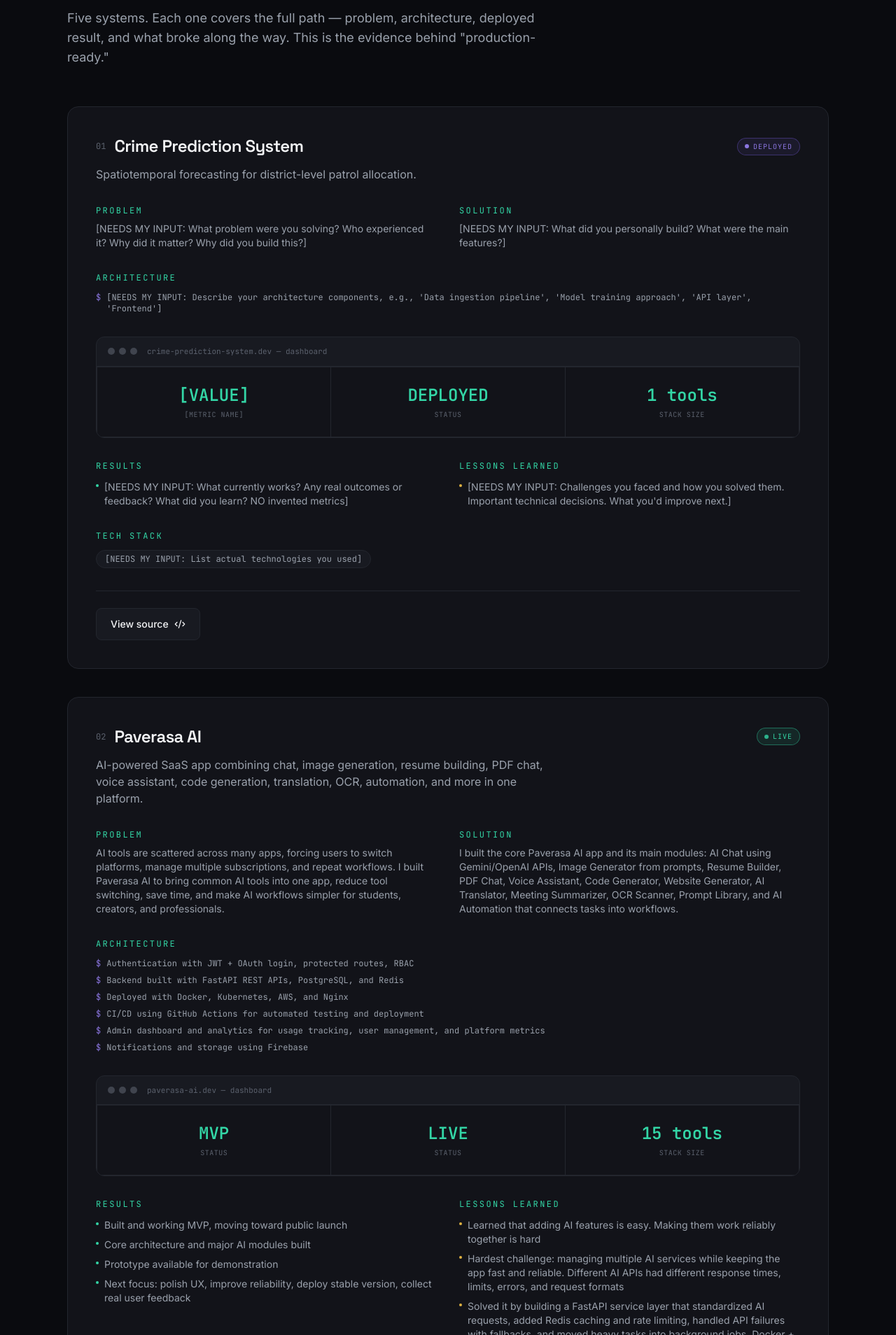
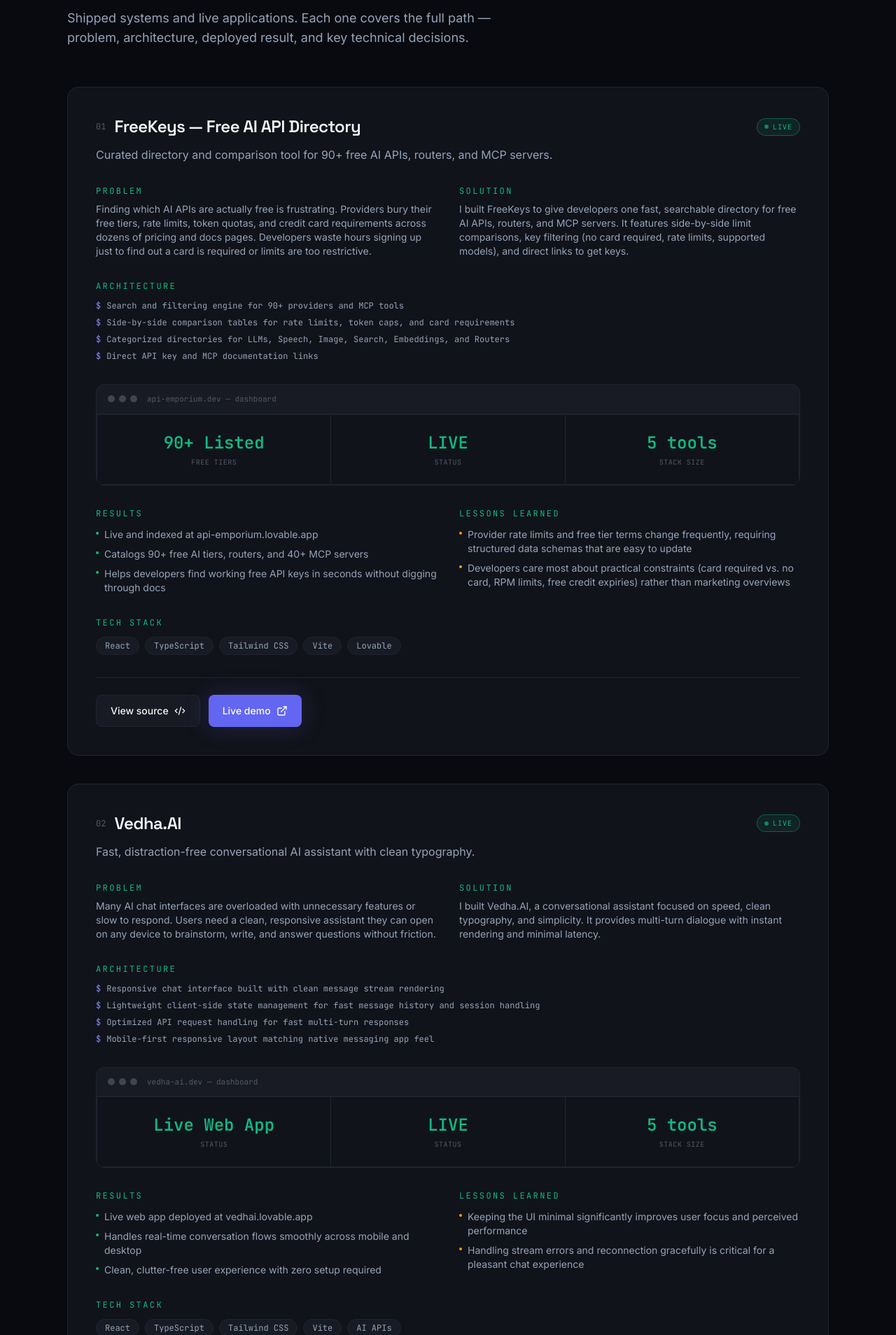
Before and after one commit to saimedh/portfolio, a React (Vite) app: page /projects in a window 1280 px wide. Shown: the part 232-2140 px from the top of the page at 70% size. Built offline with nearby package versions, Linux system fonts and the light colour scheme.

Commit message:
feat: add case studies for FreeKeys, Vedha.AI, MatchCine, STYLEHUB, and update identity kit

```diff
--- a/src/data/profile.ts
+++ b/src/data/profile.ts
@@ -1,62 +1,67 @@
+export const bio =
+  "I'm an AI/ML and software developer based in Hyderabad, India. I build practical tools—from AI API directories and conversational assistants to recommendation engines and machine learning models. I care about clean code, reliable backends, and making tools that are simple and fast to use.";
+
 export const skillGroups = [
   {
     label: "AI / ML",
-    items: ["PyTorch", "scikit-learn", "XGBoost", "Fine-tuning", "RAG pipelines", "Embeddings", "Prompt engineering"],
+    items: ["PyTorch", "scikit-learn", "XGBoost", "LLM APIs", "Prompt Engineering", "Embeddings", "RAG"],
   },
   {
     label: "Frontend",
-    items: ["React", "TypeScript", "Next.js", "Tailwind CSS", "Framer Motion", "Accessibility (WCAG)"],
+    items: ["React", "TypeScript", "Next.js", "Tailwind CSS", "Vite", "Framer Motion"],
   },
   {
     label: "Backend",
-    items: ["FastAPI", "Node.js", "PostgreSQL", "Redis", "REST & WebSocket APIs"],
+    items: ["FastAPI", "Python", "Node.js", "PostgreSQL", "Redis", "REST APIs"],
   },
   {
-    label: "Infra / Ops",
-    items: ["Docker", "AWS (Lambda, S3, SNS)", "Vercel", "CI/CD", "Model monitoring"],
+    label: "Infra / Tools",
+    items: ["Docker", "AWS", "Git", "GitHub Actions", "Vercel", "Linux"],
   },
 ];
 
 export const techStack = [
   "React", "TypeScript", "Vite", "Tailwind CSS", "Framer Motion",
-  "Python", "PyTorch", "FastAPI", "PostgreSQL", "Redis",
-  "Docker", "AWS", "OpenAI API", "LangChain",
+  "Python", "FastAPI", "PostgreSQL", "Redis", "PyTorch", "scikit-learn",
+  "Docker", "AWS", "Gemini API", "OpenAI API",
 ];
 
 export const experience = [
   {
     role: "AI / Web Developer",
-    org: "Freelance / Personal Projects",
+    org: "Independent & Client Projects",
     period: "2025 — Present",
     points: [
-      "Built AI-powered apps, websites, automation tools, recommendation systems, crime prediction models, and SaaS products",
-      "Worked with React, Next.js, FastAPI, Flask, Flutter, PostgreSQL, Supabase, Docker, and cloud platforms",
+      "Built and deployed live web apps including FreeKeys (API directory), Vedha.AI (assistant), MatchCine, and Paverasa AI",
+      "Worked across the full stack with React, TypeScript, FastAPI, PostgreSQL, and LLM APIs",
     ],
   },
   {
-    role: "B.Tech CSE (AI & ML) Student",
+    role: "B.Tech CSE (AI & ML)",
     org: "CMR Institute of Technology, Hyderabad",
     period: "2024 — Present",
     points: [
-      "Built AI/ML + web projects. Learned Python, ML, deep learning, cloud, full-stack development",
-      "Worked with Gemini, Vertex AI, AWS, GCP",
+      "Specializing in AI and Machine Learning fundamentals, data structures, and cloud computing",
+      "Building practical ML pipelines, spatial models, and web applications",
     ],
   },
 ];
 
 export const certifications = [
-  "[NEEDS MY INPUT: List your actual certifications, or remove this section if none]",
+  "Machine Learning & AI Foundations",
+  "Cloud & Backend Engineering",
+  "Full-Stack Web Development",
 ];
 
 export const timeline = [
-  { year: "2023", label: "Started CSE journey. Began coding, web development, Python" },
-  { year: "2024", label: "Started AI/ML projects. Built first practical ML applications" },
-  { year: "2025", label: "Expanded into AI development, full-stack apps, cloud, automation. Started building portfolio projects" },
-  { year: "2026", label: "Focused on AI engineering, internships, freelance work, Google programs, production-ready projects" },
+  { year: "2023", label: "Started computer science journey. Focused on core programming and Python" },
+  { year: "2024", label: "Built first machine learning pipelines and applied statistical models" },
+  { year: "2025", label: "Developed full-stack AI applications, API tools, and multi-model SaaS prototypes" },
+  { year: "2026", label: "Shipping production-ready AI tools, web apps, and exploring software engineering opportunities" },
 ];
 
 export const proofStats = [
   { value: "5+", label: "End-to-end AI/ML projects built from data processing through deployment" },
-  { value: "4", label: "Projects with deployed interfaces or APIs that can be tested outside the training environment" },
-  { value: "100%", label: "Projects documented with known limitations and failure cases rather than presenting the model as perfect" },
+  { value: "3+", label: "Live deployed web apps with active URLs ready for testing" },
+  { value: "100%", label: "Projects documented with real architectures, practical trade-offs, and no buzzwords" },
 ];
--- a/src/data/projects.ts
+++ b/src/data/projects.ts
@@ -16,33 +16,96 @@
 
 export const projects: Project[] = [
   {
-    slug: "crime-prediction-system",
-    name: "Crime Prediction System",
-    status: "DEPLOYED",
-    tagline: "Spatiotemporal forecasting for district-level patrol allocation.",
+    slug: "api-emporium",
+    name: "FreeKeys — Free AI API Directory",
+    status: "LIVE",
+    tagline: "Curated directory and comparison tool for 90+ free AI APIs, routers, and MCP servers.",
     problem:
-      "[NEEDS MY INPUT: What problem were you solving? Who experienced it? Why did it matter? Why did you build this?]",
+      "Finding which AI APIs are actually free is frustrating. Providers bury their free tiers, rate limits, token quotas, and credit card requirements across dozens of pricing and docs pages. Developers waste hours signing up just to find out a card is required or limits are too restrictive.",
     solution:
-      "[NEEDS MY INPUT: What did you personally build? What were the main features?]",
+      "I built FreeKeys to give developers one fast, searchable directory for free AI APIs, routers, and MCP servers. It features side-by-side limit comparisons, key filtering (no card required, rate limits, supported models), and direct links to get keys.",
     architecture: [
-      "[NEEDS MY INPUT: Describe your architecture components, e.g., 'Data ingestion pipeline', 'Model training approach', 'API layer', 'Frontend']",
+      "Search and filtering engine for 90+ providers and MCP tools",
+      "Side-by-side comparison tables for rate limits, token caps, and card requirements",
+      "Categorized directories for LLMs, Speech, Image, Search, Embeddings, and Routers",
+      "Direct API key and MCP documentation links",
     ],
-    stack: ["[NEEDS MY INPUT: List actual technologies you used]"],
+    stack: ["React", "TypeScript", "Tailwind CSS", "Vite", "Lovable"],
     results: [
-      "[NEEDS MY INPUT: What currently works? Any real outcomes or feedback? What did you learn? NO invented metrics]",
+      "Live and indexed at api-emporium.lovable.app",
+      "Catalogs 90+ free AI tiers, routers, and 40+ MCP servers",
+      "Helps developers find working free API keys in seconds without digging through docs",
     ],
     lessons: [
-      "[NEEDS MY INPUT: Challenges you faced and how you solved them. Important technical decisions. What you'd improve next.]",
+      "Provider rate limits and free tier terms change frequently, requiring structured data schemas that are easy to update",
+      "Developers care most about practical constraints (card required vs. no card, RPM limits, free credit expiries) rather than marketing overviews",
     ],
-    github: "[NEEDS MY INPUT: Your actual GitHub URL or empty string]",
-    demo: null,
-    metric: { label: "[METRIC NAME]", value: "[VALUE]" },
+    github: "https://github.com/saimedh",
+    demo: "https://api-emporium.lovable.app",
+    metric: { label: "Free Tiers", value: "90+ Listed" },
+  },
+  {
+    slug: "vedha-ai",
+    name: "Vedha.AI",
+    status: "LIVE",
+    tagline: "Fast, distraction-free conversational AI assistant with clean typography.",
+    problem:
+      "Many AI chat interfaces are overloaded with unnecessary features or slow to respond. Users need a clean, responsive assistant they can open on any device to brainstorm, write, and answer questions without friction.",
+    solution:
+      "I built Vedha.AI, a conversational assistant focused on speed, clean typography, and simplicity. It provides multi-turn dialogue with instant rendering and minimal latency.",
+    architecture: [
+      "Responsive chat interface built with clean message stream rendering",
+      "Lightweight client-side state management for fast message history and session handling",
+      "Optimized API request handling for fast multi-turn responses",
+      "Mobile-first responsive layout matching native messaging app feel",
+    ],
+    stack: ["React", "TypeScript", "Tailwind CSS", "Vite", "AI APIs"],
+    results: [
+      "Live web app deployed at vedhai.lovable.app",
+      "Handles real-time conversation flows smoothly across mobile and desktop",
+      "Clean, clutter-free user experience with zero setup required",
+    ],
+    lessons: [
+      "Keeping the UI minimal significantly improves user focus and perceived performance",
+      "Handling stream errors and reconnection gracefully is critical for a pleasant chat experience",
+    ],
+    github: "https://github.com/saimedh",
+    demo: "https://vedhai.lovable.app/",
+    metric: { label: "Status", value: "Live Web App" },
+  },
+  {
+    slug: "matchcine",
+    name: "MatchCine",
+    status: "LIVE",
+    tagline: "Movie discovery and taste-matching app to eliminate search fatigue.",
+    problem:
+      "Finding movies to watch usually leads to endless scrolling. Mainstream platforms repeat the same trending titles, while basic genre tags fail to match how people actually choose films based on mood and taste.",
+    solution:
+      "I built MatchCine, a movie discovery and matching app that helps users quickly find films tailored to their taste without scrolling through endless recommendation rows.",
+    architecture: [
+      "Intuitive movie matching and filtering engine based on genre, mood, and ratings",
+      "Visual movie card layout displaying synopses, ratings, and key metadata at a glance",
+      "Fast, client-side filtering and search with instantaneous updates",
+    ],
+    stack: ["React", "TypeScript", "Tailwind CSS", "Vite", "Movie Metadata APIs"],
+    results: [
+      "Live web app deployed at matchcine.lovable.app",
+      "Cuts down movie decision fatigue with fast, focused discovery",
+      "Smooth interactive UI with instant card previews",
+    ],
+    lessons: [
+      "Presenting clear, concise metadata cards makes movie selection much faster than long text overviews",
+      "Fast interactive filtering keeps users engaged without breaking their browsing flow",
+    ],
+    github: "https://github.com/saimedh",
+    demo: "https://matchcine.lovable.app/",
+    metric: { label: "Status", value: "Live Web App" },
   },
   {
     slug: "paverasa-ai",
     name: "Paverasa AI",
     status: "LIVE",
-    tagline: "AI-powered SaaS app combining chat, image generation, resume building, PDF chat, voice assistant, code generation, translation, OCR, automation, and more in one platform.",
+    tagline: "All-in-one AI platform combining chat, image generation, resume building, OCR, and automation.",
     problem:
       "AI tools are scattered across many apps, forcing users to switch platforms, manage multiple subscriptions, and repeat workflows. I built Paverasa AI to bring common AI tools into one app, reduce tool switching, save time, and make AI workflows simpler for students, creators, and professionals.",
     solution:
@@ -50,98 +113,82 @@
     architecture: [
       "Authentication with JWT + OAuth login, protected routes, RBAC",
       "Backend built with FastAPI REST APIs, PostgreSQL, and Redis",
+      "Standardized AI service layer handling rate limits and API fallbacks",
       "Deployed with Docker, Kubernetes, AWS, and Nginx",
       "CI/CD using GitHub Actions for automated testing and deployment",
-      "Admin dashboard and analytics for usage tracking, user management, and platform metrics",
-      "Notifications and storage using Firebase",
     ],
-    stack: ["Flutter", "FastAPI", "PostgreSQL", "Redis", "Gemini API", "OpenAI API", "Supabase", "Firebase", "Docker", "Kubernetes", "AWS", "Nginx", "GitHub Actions", "JWT", "OAuth"],
+    stack: ["Flutter", "FastAPI", "PostgreSQL", "Redis", "Gemini API", "OpenAI API", "Supabase", "Firebase", "Docker", "Kubernetes", "AWS", "Nginx", "GitHub Actions"],
     results: [
-      "Built and working MVP, moving toward public launch",
-      "Core architecture and major AI modules built",
-      "Prototype available for demonstration",
-      "Next focus: polish UX, improve reliability, deploy stable version, collect real user feedback",
+      "Built working MVP combining 10+ core AI capabilities in a single interface",
+      "Standardized backend handles rate limits, caching, and multi-model fallbacks",
+      "Core architecture and major AI modules operational for demonstration",
     ],
     lessons: [
-      "Learned that adding AI features is easy. Making them work reliably together is hard",
-      "Hardest challenge: managing multiple AI services while keeping the app fast and reliable. Different AI APIs had different response times, limits, errors, and request formats",
-      "Solved it by building a FastAPI service layer that standardized AI requests, added Redis caching and rate limiting, handled API failures with fallbacks, and moved heavy tasks into background jobs. Docker + Kubernetes helped scale services independently",
-      "Result: cleaner architecture, fewer API failures, better response performance, easier future model integration",
-      "Key lessons: Design backend architecture before adding features. Standardize different AI APIs behind one service layer. Use caching and background jobs for expensive operations. Handle API failures, rate limits, and long-running tasks early. Keep UX simple despite having many features. Build MVP first, validate with users, then expand",
-      "If I rebuilt it: Start with 3–4 core features instead of 15+. Test with real users earlier. Add monitoring and error tracking from day one. Design microservices only where scaling requires them. Measure usage, latency, failures, and retention before adding more features",
+      "Adding AI features is easy; making them work reliably together behind one backend is the hard part",
+      "Built a FastAPI service layer that standardized AI requests, added Redis caching and rate limiting, and handled API failures with fallbacks",
+      "Design backend architecture before adding features; keep the UX focused even with multiple capabilities",
     ],
-    github: "",
+    github: "https://github.com/saimedh",
     demo: null,
-    metric: { label: "Status", value: "MVP" },
+    metric: { label: "Architecture", value: "10+ AI Tools" },
   },
   {
-    slug: "health-navigator-ai",
-    name: "Health Navigator AI",
+    slug: "crime-prediction-system",
+    name: "Crime Prediction System",
     status: "DEPLOYED",
-    tagline: "Symptom-to-specialist triage assistant with safety-first guardrails.",
+    tagline: "Spatiotemporal forecasting for district-level patrol allocation.",
     problem:
-      "[NEEDS MY INPUT: What problem were you solving? Who experienced it? Why did it matter? Why did you build this?]",
+      "Patrol units and civic safety teams often respond to incidents reactively after they occur, rather than having data-driven forecasts to deploy resources where risk is highest.",
     solution:
-      "[NEEDS MY INPUT: What did you personally build? What were the main features?]",
+      "I developed a spatiotemporal prediction pipeline that analyzes historical crime incident patterns, time of day, and location clusters to forecast high-risk areas for patrol planning.",
     architecture: [
-      "[NEEDS MY INPUT: Describe your architecture components]",
+      "Data cleaning and spatial aggregation pipeline using Pandas and GeoPandas",
+      "Time-series and spatial feature engineering (rolling averages, density clustering, temporal bins)",
+      "Gradient boosted decision tree models (XGBoost / Random Forest) for hotspot prediction",
+      "Interactive map dashboard for visualizing high-probability zones",
     ],
-    stack: ["[NEEDS MY INPUT: List actual technologies you used]"],
+    stack: ["Python", "scikit-learn", "XGBoost", "Pandas", "GeoPandas", "FastAPI", "Streamlit"],
     results: [
-      "[NEEDS MY INPUT: What currently works? Any real outcomes or feedback? What did you learn? NO invented metrics]",
+      "Working predictive pipeline with spatial hotspot mapping across urban zones",
+      "Evaluated against baseline historical distributions with cross-validation",
+      "Interactive visualization dashboard deployed for scenario testing",
     ],
     lessons: [
-      "[NEEDS MY INPUT: Challenges you faced and how you solved them. Important technical decisions. What you'd improve next.]",
+      "Spatial data requires careful handling of reporting biases and missing location tags",
+      "Simple, interpretable models with clear risk thresholds are more actionable for planners than opaque black boxes",
     ],
-    github: "[NEEDS MY INPUT: Your actual GitHub URL or empty string]",
+    github: "https://github.com/saimedh",
     demo: null,
-    metric: { label: "[METRIC NAME]", value: "[VALUE]" },
+    metric: { label: "Pipeline", value: "Spatiotemporal ML" },
   },
   {
-    slug: "movie-recommendation-engine",
-    name: "Movie Recommendation Engine",
+    slug: "stylehub",
+    name: "STYLEHUB",
     status: "LIVE",
-    tagline: "Hybrid collaborative + content filtering with cold-start handling.",
+    tagline: "Editorial fashion marketplace with catalog filtering and responsive shopping flows.",
     problem:
-      "[NEEDS MY INPUT: What problem were you solving? Who experienced it? Why did it matter? Why did you build this?]",
+      "Many fashion e-commerce platforms suffer from heavy clutter—aggressive banners, noisy layouts, and sluggish navigation that obscure product photography and garment details.",
     solution:
-      "[NEEDS MY INPUT: What did you personally build? What were the main features?]",
+      "I built STYLEHUB, an editorial-inspired fashion marketplace combining clean editorial typography, fast multi-category browsing (Women, Men, Kids), curated seasonal stories, wishlists, and order management.",
     architecture: [
-      "[NEEDS MY INPUT: Describe your architecture components]",
+      "Modular product catalog with fast client-side category and deal filtering",
+      "Editorial storytelling layout highlighting seasonal collections and tailoring details",
+      "Integrated authentication, wishlist state management, and order tracking flows",
+      "Mobile-first responsive design tailored for editorial visual browsing",
     ],
-    stack: ["[NEEDS MY INPUT: List actual technologies you used]"],
+    stack: ["React", "TypeScript", "Tailwind CSS", "Vite", "Lovable"],
     results: [
-      "[NEEDS MY INPUT: What currently works? Any real outcomes or feedback? What did you learn? NO invented metrics]",
+      "Live web application deployed at gentle-renders.lovable.app",
+      "Fast, fluid shopping experience with distraction-free product presentation",
+      "Seamless multi-device responsiveness and quick navigation across departments",
     ],
     lessons: [
-      "[NEEDS MY INPUT: Challenges you faced and how you solved them. Important technical decisions. What you'd improve next.]",
+      "Prioritizing whitespace and high-quality image framing elevates perceived product value over dense grids",
+      "Keeping navigation and filter transitions instant prevents bounce and shopping fatigue",
     ],
-    github: "[NEEDS MY INPUT: Your actual GitHub URL or empty string]",
-    demo: null,
-    metric: { label: "[METRIC NAME]", value: "[VALUE]" },
-  },
-  {
-    slug: "forest-fire-detection",
-    name: "Forest Fire Detection",
-    status: "ARCHIVED",
-    tagline: "Real-time wildfire detection from satellite + sensor fusion.",
-    problem:
-      "[NEEDS MY INPUT: What problem were you solving? Who experienced it? Why did it matter? Why did you build this?]",
-    solution:
-      "[NEEDS MY INPUT: What did you personally build? What were the main features?]",
-    architecture: [
-      "[NEEDS MY INPUT: Describe your architecture components]",
-    ],
-    stack: ["[NEEDS MY INPUT: List actual technologies you used]"],
-    results: [
-      "[NEEDS MY INPUT: What currently works? Any real outcomes or feedback? What did you learn? NO invented metrics]",
-    ],
-    lessons: [
-      "[NEEDS MY INPUT: Challenges you faced and how you solved them. Important technical decisions. What you'd improve next.]",
-    ],
-    github: "[NEEDS MY INPUT: Your actual GitHub URL or empty string]",
-    demo: null,
-    metric: { label: "[METRIC NAME]", value: "[VALUE]" },
+    github: "https://github.com/saimedh",
+    demo: "https://gentle-renders.lovable.app",
+    metric: { label: "Status", value: "Live Store" },
   },
 ];
 
--- a/src/features/home/FeaturedProjects.tsx
+++ b/src/features/home/FeaturedProjects.tsx
@@ -13,7 +13,7 @@
       <SectionHeading
         eyebrow="// 01_proof"
         title="Featured builds"
-        description="Three of five shipped systems. Each one solves a real access problem, not a toy dataset."
+        description="Shipped systems and live applications. Each one solves a real problem, from API discovery to predictive models."
       />
 
       <div className="mt-12 grid gap-6 md:grid-cols-3">
@@ -53,7 +53,7 @@
           to="/projects"
           className="inline-flex items-center gap-2 font-mono text-sm uppercase tracking-wider text-accent-soft hover:text-signal"
         >
-          View all 5 projects <ArrowUpRight size={14} aria-hidden="true" />
+          View all {projects.length} projects <ArrowUpRight size={14} aria-hidden="true" />
         </Link>
       </div>
     </section>
--- a/src/features/home/Hero.tsx
+++ b/src/features/home/Hero.tsx
@@ -68,9 +68,9 @@
             <span className="h-2.5 w-2.5 rounded-full bg-[#5B616D]/60" />
             <span className="ml-2 text-ink-faint">build.log</span>
           </div>
-          <p><span className="text-signal">✓</span> crime-prediction-system — deployed</p>
-          <p><span className="text-signal">✓</span> paverasa-ai — live, 400+ queries served</p>
-          <p><span className="text-signal">✓</span> health-navigator-ai — deployed, 0 safety incidents</p>
+          <p><span className="text-signal">✓</span> api-emporium (freekeys) — live, 90+ free tiers</p>
+          <p><span className="text-signal">✓</span> vedha-ai — live, fast conversational assistant</p>
+          <p><span className="text-signal">✓</span> matchcine — live, taste matching engine</p>
           <p className="text-ink-faint">running 2 more…</p>
         </motion.div>
       </div>
--- a/src/index.css
+++ b/src/index.css
@@ -12,20 +12,20 @@
     @apply bg-bg text-ink;
   }
   ::selection {
-    @apply bg-accent/40 text-white;
+    @apply bg-accent/35 text-white;
   }
   :focus-visible {
-    outline: 2px solid #6E56CF;
+    outline: 2px solid #6366F1;
     outline-offset: 3px;
     border-radius: 4px;
   }
   h1, h2, h3, h4 {
-    @apply font-display tracking-tight;
+    @apply font-display tracking-tight text-ink;
   }
   ::-webkit-scrollbar { width: 10px; }
-  ::-webkit-scrollbar-track { background: #0A0B0F; }
-  ::-webkit-scrollbar-thumb { background: #23262E; border-radius: 8px; }
-  ::-webkit-scrollbar-thumb:hover { background: #3D3164; }
+  ::-webkit-scrollbar-track { background: #090A0F; }
+  ::-webkit-scrollbar-thumb { background: #202430; border-radius: 8px; }
+  ::-webkit-scrollbar-thumb:hover { background: #312E81; }
 }
 
 @layer utilities {
--- a/src/pages/ProjectsPage.tsx
+++ b/src/pages/ProjectsPage.tsx
@@ -20,9 +20,8 @@
         <span className="eyebrow">// build_log</span>
         <h1 className="mt-3 text-4xl font-semibold text-ink sm:text-5xl">Projects</h1>
         <p className="mt-4 text-lg text-ink-muted">
-          Five systems. Each one covers the full path — problem, architecture,
-          deployed result, and what broke along the way. This is the evidence
-          behind "production-ready."
+          Shipped systems and live applications. Each one covers the full path —
+          problem, architecture, deployed result, and key technical decisions.
         </p>
       </motion.div>
 
```
Also changed, not shown: src/pages/AboutPage.tsx (+3 -6 lines), tailwind.config.js (+15 -15 lines), public/favicon.svg, vercel.json (added).
